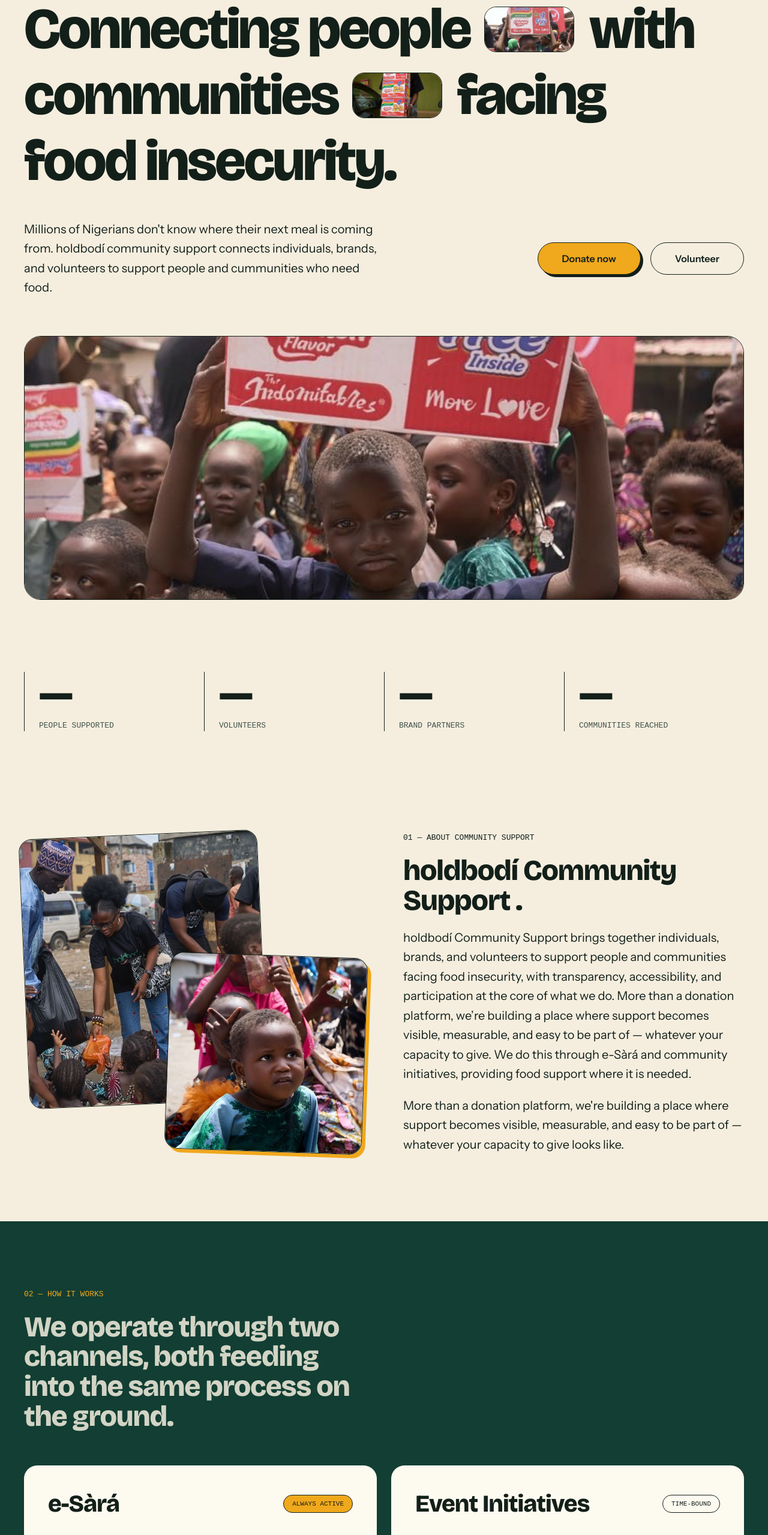
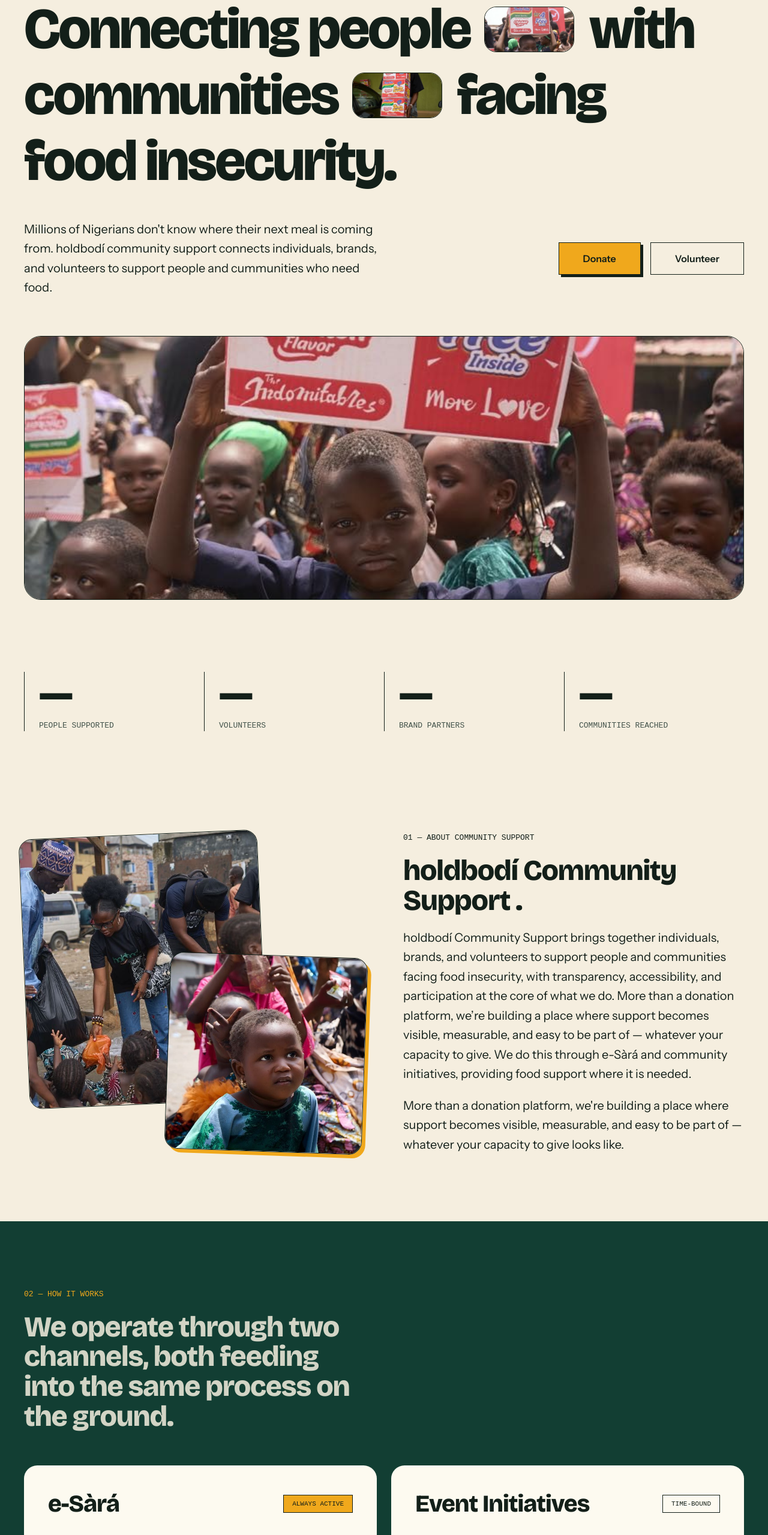
Before and after one commit to holdbodi/frontend, a React (Vite) app: page / in a window 1280 px wide. Shown: the part 234-2793 px from the top of the page at 60% size. Built offline with nearby package versions, Linux system fonts and the light colour scheme; no server answers; a web font is replaced by a local one.

Commit message:
adjustments and corrections

```diff
--- a/src/components/home/Hero.tsx
+++ b/src/components/home/Hero.tsx
@@ -30,12 +30,12 @@ export function Hero() {
           </p>
           <div className="flex shrink-0 items-center gap-4">
             <Link to="/donate">
-              <Button variant="secondary" size="lg">
-                Donate now
+              <Button variant="secondary" size="lg"  className="rounded-none">
+                Donate
               </Button>
             </Link>
             <Link to="/volunteer">
-              <Button variant="outline" size="lg">
+              <Button variant="outline" size="lg"  className="rounded-none">
                 Volunteer
               </Button>
             </Link>
--- a/src/components/home/HowItWorks.tsx
+++ b/src/components/home/HowItWorks.tsx
@@ -61,7 +61,7 @@ export function HowItWorks() {
                   {channel.title}
                 </h3>
                 <span
-                  className={`rounded-full border-[1.5px] border-ink px-3.5 py-1.5 font-mono text-[11px] uppercase text-ink ${channel.tagFilled ? "bg-secondary" : "bg-transparent"}`}
+                  className={`rounded-none border-[1.5px] border-ink px-3.5 py-1.5 font-mono text-[11px] uppercase text-ink ${channel.tagFilled ? "bg-secondary" : "bg-transparent"}`}
                 >
                   {channel.tag}
                 </span>
```
